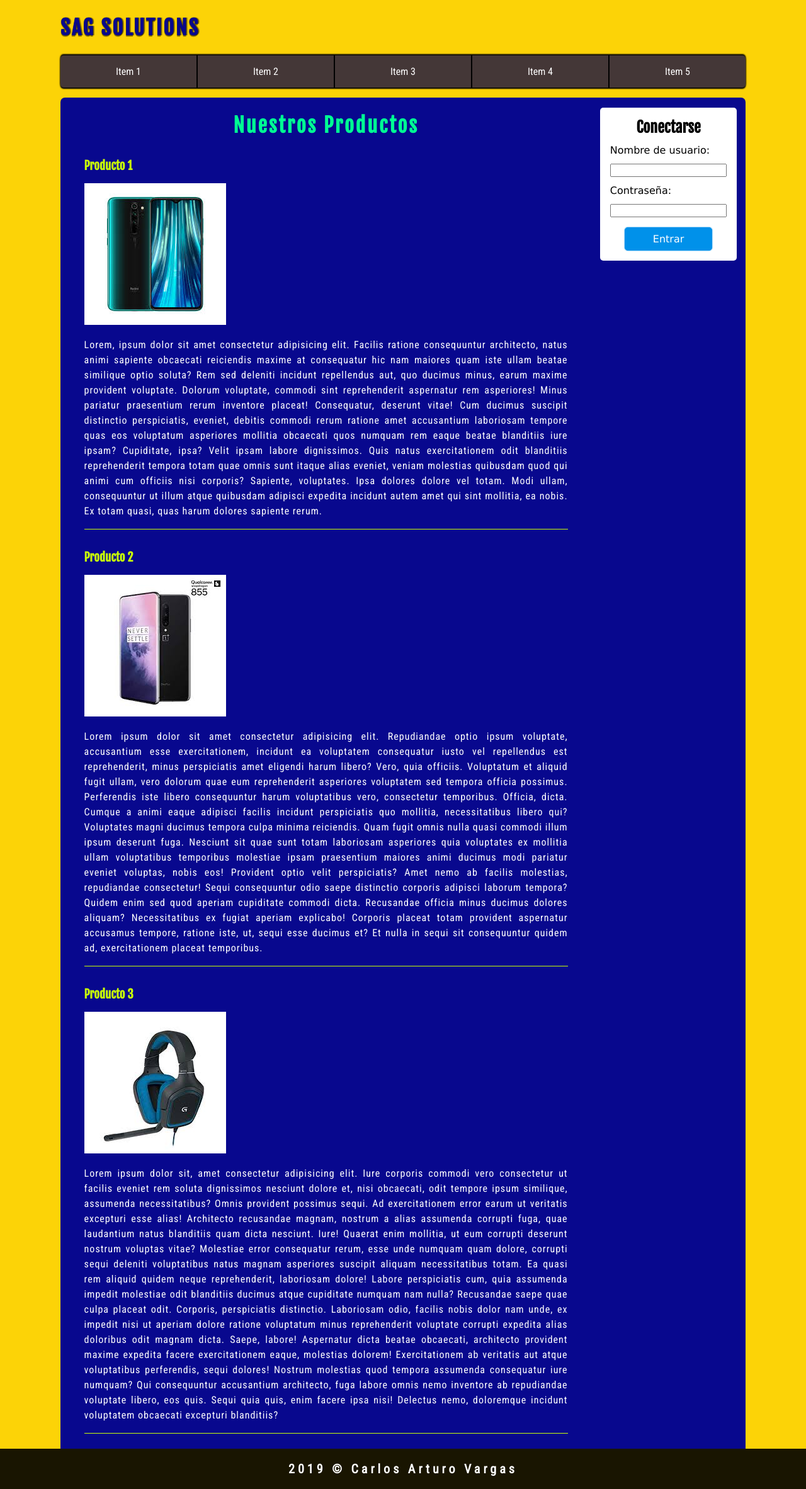
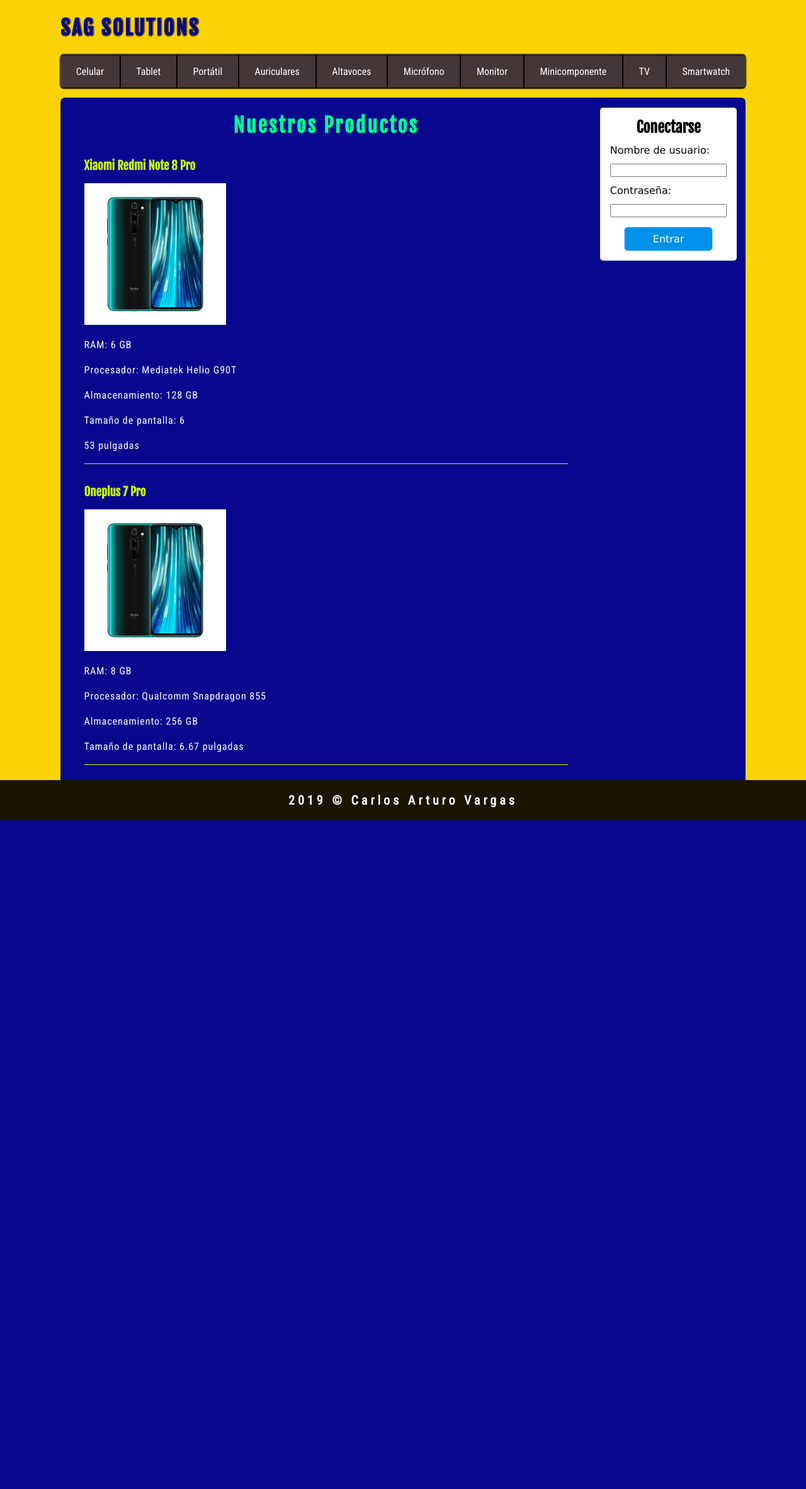
Before and after one commit to Arturo96/tienda_tecno, a PHP site: page / in a window 1280 px wide. Shown: the whole page at 63% size. After the commit the page ends 1303 px from the top, so only its background shows below. Run offline with PHP 8.4, Linux system fonts and the light colour scheme; data comes from the database, SQL or seed files in the repository.

Commit message:
Listado de productos de la BD funcionando correctamente.

```diff
--- /dev/null
+++ b/includes/conexion.php
@@ -0,0 +1,12 @@
+<?php
+
+$connection = mysqli_connect('localhost', 'root', 'itsecurity', 'tienda_tecnologica');
+
+if(!$connection) {
+    echo 'Error al conectar a la base de datos.';
+    die();
+} else {
+    if(!isset($_SESSION)) session_start();
+
+    mysqli_query($connection, "SET NAMES 'utf8';");
+}
--- a/includes/header.php
+++ b/includes/header.php
@@ -1,4 +1,11 @@
-<?php ?>
+<?php
+require_once 'includes/conexion.php';
+require_once 'includes/helpers.php';
+
+$type_products = getCategories($connection);
+
+?>
+
 
 <header>
     <a href="" class="logo">
@@ -7,11 +14,15 @@
 
     <nav class="menu-nav">
         <ul class="menu">
-            <li class="menu-item"><a href="" class="menu-link">Item 1</a></li>
-            <li class="menu-item"><a href="" class="menu-link">Item 2</a></li>
-            <li class="menu-item"><a href="" class="menu-link">Item 3</a></li>
-            <li class="menu-item"><a href="" class="menu-link">Item 4</a></li>
-            <li class="menu-item"><a href="" class="menu-link">Item 5</a></li>
+            <?php if(!empty($type_products)):
+                    while($type_product = mysqli_fetch_assoc($type_products)): ?>
+                        <li class="menu-item"><a href="" class="menu-link"><?= $type_product['nombre'] ?></a></li>
+                        <!-- <li class="menu-item"><a href="" class="menu-link">Item 2</a></li>
+                        <li class="menu-item"><a href="" class="menu-link">Item 3</a></li>
+                        <li class="menu-item"><a href="" class="menu-link">Item 4</a></li>
+                        <li class="menu-item"><a href="" class="menu-link">Item 5</a></li> -->
+            <?php   endwhile;
+                  endif; ?>
         </ul>
     </nav>
 
--- a/includes/helpers.php
+++ b/includes/helpers.php
@@ -0,0 +1,31 @@
+<?php
+
+function getProducts($connection) {
+
+    $sql = 'SELECT * FROM productos';
+
+    $result = [];
+
+    $products = mysqli_query($connection, $sql);
+
+    if($products && mysqli_num_rows($products) >= 1) {
+        $result = $products;
+    }
+
+    return $result;
+
+}
+
+function getCategories($connection) {
+    $sql = 'SELECT * FROM tipo_productos LIMIT 10';
+
+    $result = [];
+
+    $products = mysqli_query($connection, $sql);
+
+    if($products && mysqli_num_rows($products) >= 1) {
+        $result = $products;
+    }
+
+    return $result;
+}
--- a/index.php
+++ b/index.php
@@ -11,6 +11,9 @@
 <body>
    <?php
    require_once 'includes/header.php';
+
+   $products = getProducts($connection);
+
    ?>
 
    <!-- Content -->
@@ -19,36 +22,23 @@
         <h2 class="main-title">Nuestros Productos</h2>
 
         <section class="products">
-            <article class="product">
-                <a href=""><h3 class="product-name">Producto 1</h3></a>
-                <img src="assets/img/rn8-pro.jpg" alt="Imagen de Producto 1" class="product-image">
-                <p class="product-description">Lorem, ipsum dolor sit amet consectetur adipisicing elit. Facilis ratione consequuntur architecto, natus animi sapiente obcaecati reiciendis maxime at consequatur hic nam maiores quam iste ullam beatae similique optio soluta?
-                Rem sed deleniti incidunt repellendus aut, quo ducimus minus, earum maxime provident voluptate. Dolorum voluptate, commodi sint reprehenderit aspernatur rem asperiores! Minus pariatur praesentium rerum inventore placeat! Consequatur, deserunt vitae!
-                Cum ducimus suscipit distinctio perspiciatis, eveniet, debitis commodi rerum ratione amet accusantium laboriosam tempore quas eos voluptatum asperiores mollitia obcaecati quos numquam rem eaque beatae blanditiis iure ipsam? Cupiditate, ipsa?
-                Velit ipsam labore dignissimos. Quis natus exercitationem odit blanditiis reprehenderit tempora totam quae omnis sunt itaque alias eveniet, veniam molestias quibusdam quod qui animi cum officiis nisi corporis? Sapiente, voluptates.
-                Ipsa dolores dolore vel totam. Modi ullam, consequuntur ut illum atque quibusdam adipisci expedita incidunt autem amet qui sint mollitia, ea nobis. Ex totam quasi, quas harum dolores sapiente rerum.</p>
-            </article>
-            <article class="product">
-                <a href=""><h3 class="product-name">Producto 2</h3></a>
-                <img src="assets/img/oneplus-7-pro.jpg" alt="Imagen de Producto 2" class="product-image">
-                <p class="product-description">Lorem ipsum dolor sit amet consectetur adipisicing elit. Repudiandae optio ipsum voluptate, accusantium esse exercitationem, incidunt ea voluptatem consequatur iusto vel repellendus est reprehenderit, minus perspiciatis amet eligendi harum libero?
-                Vero, quia officiis. Voluptatum et aliquid fugit ullam, vero dolorum quae eum reprehenderit asperiores voluptatem sed tempora officia possimus. Perferendis iste libero consequuntur harum voluptatibus vero, consectetur temporibus. Officia, dicta.
-                Cumque a animi eaque adipisci facilis incidunt perspiciatis quo mollitia, necessitatibus libero qui? Voluptates magni ducimus tempora culpa minima reiciendis. Quam fugit omnis nulla quasi commodi illum ipsum deserunt fuga.
-                Nesciunt sit quae sunt totam laboriosam asperiores quia voluptates ex mollitia ullam voluptatibus temporibus molestiae ipsam praesentium maiores animi ducimus modi pariatur eveniet voluptas, nobis eos! Provident optio velit perspiciatis?
-                Amet nemo ab facilis molestias, repudiandae consectetur! Sequi consequuntur odio saepe distinctio corporis adipisci laborum tempora? Quidem enim sed quod aperiam cupiditate commodi dicta. Recusandae officia minus ducimus dolores aliquam?
-                Necessitatibus ex fugiat aperiam explicabo! Corporis placeat totam provident aspernatur accusamus tempore, ratione iste, ut, sequi esse ducimus et? Et nulla in sequi sit consequuntur quidem ad, exercitationem placeat temporibus.</p>
-            </article>
-            <article class="product">
-                <a href=""><h3 class="product-name">Producto 3</h3></a>
-                <img src="assets/img/logitech-g430.jpg" alt="Imagen de Producto 3" class="product-image">
-                <p class="product-description">Lorem ipsum dolor sit, amet consectetur adipisicing elit. Iure corporis commodi vero consectetur ut facilis eveniet rem soluta dignissimos nesciunt dolore et, nisi obcaecati, odit tempore ipsum similique, assumenda necessitatibus?
-                Omnis provident possimus sequi. Ad exercitationem error earum ut veritatis excepturi esse alias! Architecto recusandae magnam, nostrum a alias assumenda corrupti fuga, quae laudantium natus blanditiis quam dicta nesciunt. Iure!
-                Quaerat enim mollitia, ut eum corrupti deserunt nostrum voluptas vitae? Molestiae error consequatur rerum, esse unde numquam quam dolore, corrupti sequi deleniti voluptatibus natus magnam asperiores suscipit aliquam necessitatibus totam.
-                Ea quasi rem aliquid quidem neque reprehenderit, laboriosam dolore! Labore perspiciatis cum, quia assumenda impedit molestiae odit blanditiis ducimus atque cupiditate numquam nam nulla? Recusandae saepe quae culpa placeat odit.
-                Corporis, perspiciatis distinctio. Laboriosam odio, facilis nobis dolor nam unde, ex impedit nisi ut aperiam dolore ratione voluptatum minus reprehenderit voluptate corrupti expedita alias doloribus odit magnam dicta. Saepe, labore!
-                Aspernatur dicta beatae obcaecati, architecto provident maxime expedita facere exercitationem eaque, molestias dolorem! Exercitationem ab veritatis aut atque voluptatibus perferendis, sequi dolores! Nostrum molestias quod tempora assumenda consequatur iure numquam?
-                Qui consequuntur accusantium architecto, fuga labore omnis nemo inventore ab repudiandae voluptate libero, eos quis. Sequi quia quis, enim facere ipsa nisi! Delectus nemo, doloremque incidunt voluptatem obcaecati excepturi blanditiis?</p>
-            </article>
+            <?php if(!empty($products)):
+                    while($product = mysqli_fetch_assoc($products)): ?>
+                        <article class="product">
+                            <a href=""><h3 class="product-name"><?= $product['marca']. ' '. $product['modelo'] ?></h3></a>
+                            <img src="assets/img/rn8-pro.jpg" alt="Imagen de Producto 1" class="product-image">
+                            <?php
+                                $especificaciones = explode(',', $product['descripcion']);
+                                foreach($especificaciones as $esp) {
+                                    echo "<p class='product-description'>".$esp."</p>";
+
+                                }
+                            ?>
+                            <!-- <p class="product-description"><?= $product['descripcion'] ?></p> -->
+                        </article>
+            <?php   endwhile;
+                  endif;
+            ?>
         </section>
 
 
```
